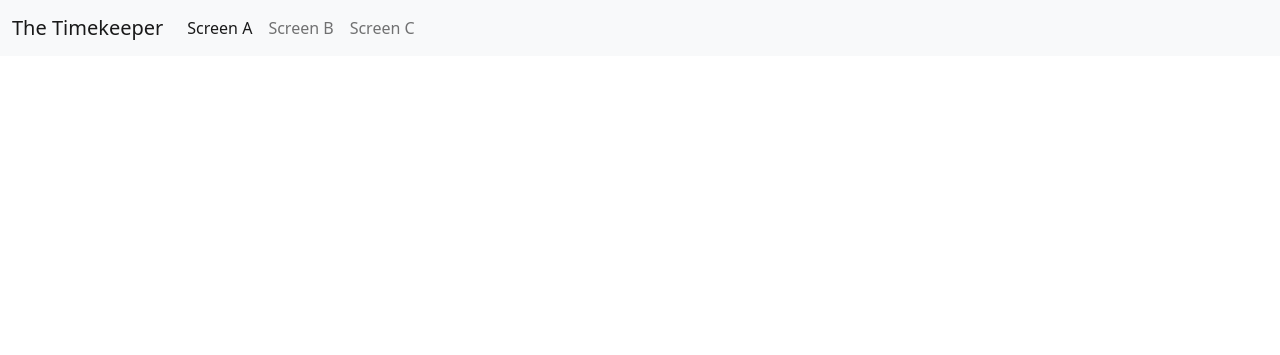
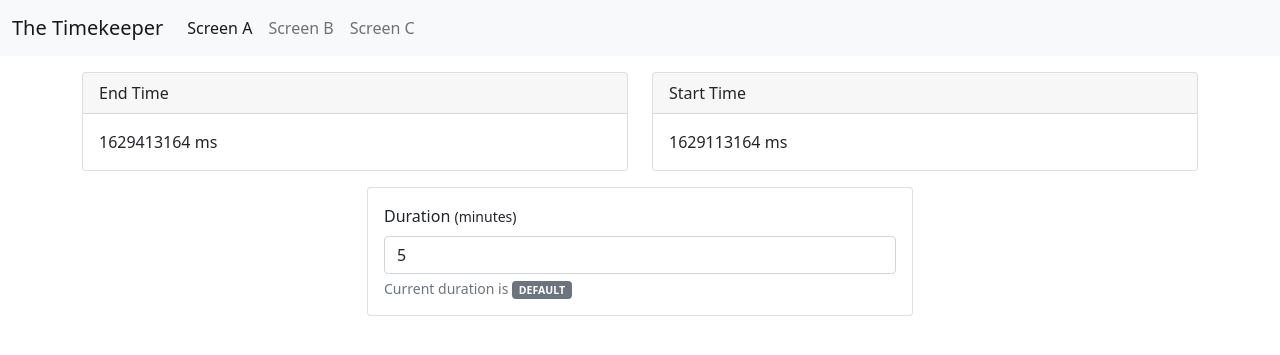
Before and after one commit to spham92/the-timekeeper-app, a Flask app: page /screenA in a window 1280 px wide. Shown: the top 355 px of the page. Run offline with Flask 2, Linux system fonts and the light colour scheme; some libraries are stand-ins or nearby versions.

Commit message:
feat: state-display component

```diff
--- /dev/null
+++ b/static/js/components/state-display.js
@@ -0,0 +1,66 @@
+window.timeKeeperComponents = window.timeKeeperComponents || {};
+
+class StateDisplay {
+    /**
+     * Keep track of the container
+     *
+     * @param {object} container - Object returned from document.querySelector
+     */
+    constructor(container) {
+        this.container = container;
+    }
+
+    /**
+     * Generate the new markup with the given values and insert into the container
+     *
+     * @param {number} duration - Integer in minutes
+     * @param {number} startTime - Timestamp since epoch in milliseconds
+     * @param {number} endTime - Timestamp since epoch in milliseconds
+     * @param {string} durationType - Expected to be either DEFAULT or CUSTOM
+     */
+    render(duration, startTime, endTime, durationType) {
+        const markup = `
+            <div class="row">
+                <div class="col">
+                    <div class="card">
+                        <div class="card-header">
+                            End Time
+                        </div>
+                        <div class="card-body">
+                            ${endTime} ms
+                        </div>
+                    </div>
+                </div>
+                <div class="col">
+                    <div class="card">
+                        <div class="card-header">
+                            Start Time
+                        </div>
+                        <div class="card-body">
+                            ${startTime} ms
+                        </div>
+                    </div>
+                </div>
+            </div>
+
+            <div class="row  justify-content-center mt-3">
+                <div class="col-6">
+                    <div class="card">
+                        <div class="card-body">
+                            <form>
+                                <label for="duration-input" class="form-label">Duration <small>(minutes)</small></label>
+                                <input type="number" id="duration-input" class="form-control" value="${duration}">
+                                <div id="duration-input-helpblock" class="form-text">
+                                    Current duration is <span class="badge bg-secondary">${durationType}</span>
+                                </div>
+                            </form>
+                        </div>
+                    </div>
+                </div>
+            </div>
+        `;
+        this.container.innerHTML = markup;
+    }
+}
+
+window.timeKeeperComponents.StateDisplay = StateDisplay;
--- a/templates/base.html
+++ b/templates/base.html
@@ -15,6 +15,7 @@
 <body>
 {% block body %}
     <div id="navigation"></div>
+    <div id="timekeeper-state-container" class="container mt-3"></div>
 {% endblock %}
 
 {% block js %}
@@ -24,9 +25,10 @@
     <script src="{{ url_for('static', filename='js/utils.js') }}"></script>
     <script src="{{ url_for('static', filename='js/app.js') }}"></script>
     <script src="{{ url_for('static', filename='js/components/navigation-bar.js') }}"></script>
+    <script src="{{ url_for('static', filename='js/components/state-display.js') }}"></script>
 
     <script>
-        const { duration } = window.timeKeeperUtils.parseUrlQueryParams();
+        const {duration} = window.timeKeeperUtils.parseUrlQueryParams();
         const timeKeeperApp = new TimeKeeperApp(duration);
 
         const navBar = new window.timeKeeperComponents.Navigation(document.querySelector('#navigation'));
@@ -36,6 +38,9 @@
             navBar.render(window.location.search);
         });
 
+        const stateDisplay = new window.timeKeeperComponents.StateDisplay(document.querySelector('#timekeeper-state-container'));
+        stateDisplay.render(timeKeeperApp.duration, timeKeeperApp.startTime, timeKeeperApp.endTime, timeKeeperApp.isCustom ? 'CUSTOM' : 'DEFAULT');
+
         console.log(timeKeeperApp);
     </script>
 {% endblock %}
```
